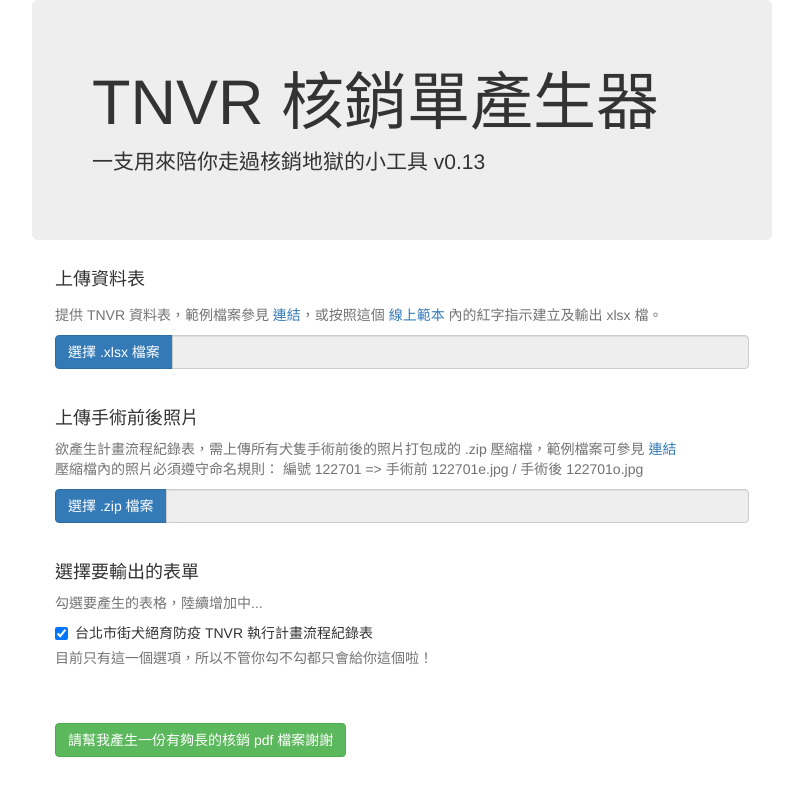
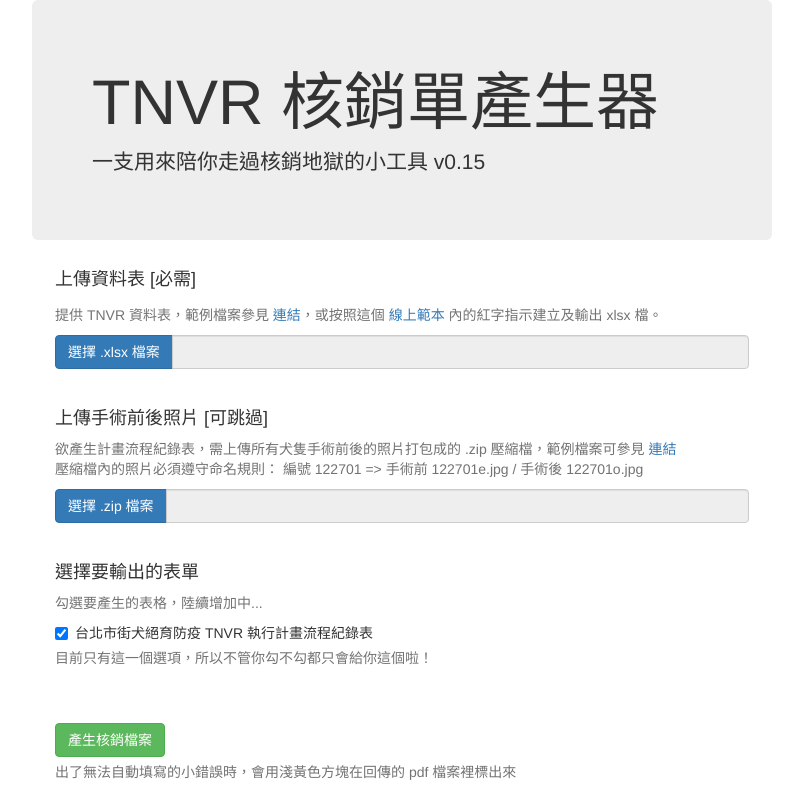
Before and after one commit to fatcloud/TNR-doc-generator, a Django app: page / in a window 1280 px wide. Shown: the whole page, without its empty margins (238-1041 px from the left). Run offline with Django 3.2, Linux system fonts and the light colour scheme; some libraries are stand-ins or nearby versions.

Commit message:
be more error-tolerating

```diff
--- a/formfiller/templates/home.html
+++ b/formfiller/templates/home.html
@@ -44,14 +44,14 @@
 
         <div class="jumbotron">
             <h1>TNVR 核銷單產生器</h1>
-            <p>一支用來陪你走過核銷地獄的小工具 v0.13</p>
+            <p>一支用來陪你走過核銷地獄的小工具 v0.15</p>
         </div>
 
 
         <form action="" , method="post" class="section" enctype="multipart/form-data">
 
             <div class="block">
-                <h4>上傳資料表</h4>
+                <h4>上傳資料表 [必需]</h4>
 
                 <p class="help-block" style="display:inline-block">
                     提供 TNVR 資料表，範例檔案參見
@@ -70,7 +70,7 @@
                 </div>
             </div>
             <div class="block">
-                <h4>上傳手術前後照片</h4>
+                <h4>上傳手術前後照片 [可跳過]</h4>
                 <p class="help-block">欲產生計畫流程紀錄表，需上傳所有犬隻手術前後的照片打包成的 .zip 壓縮檔，範例檔案可參見
                     <a href="https://drive.google.com/drive/folders/0B5xTLBJxg-_wTDBfYmoxSzgxQ0E" target="_blank">連結</a>
                     <br>
@@ -113,7 +113,8 @@
                 </div>
 
             </div>
-            <button type="submit" class="btn btn-success" style="center" id="sendform">請幫我產生一份有夠長的核銷 pdf 檔案謝謝</button>
+            <button type="submit" class="btn btn-success" style="center" id="sendform">產生核銷檔案</button>
+            <p class="help-block">出了無法自動填寫的小錯誤時，會用淺黃色方塊在回傳的 pdf 檔案裡標出來</p>
             <p id="proc_msg">
             </p>
         </form>
```
Also changed, not shown: tnvrform/form_filler.py (+11 -8 lines).
